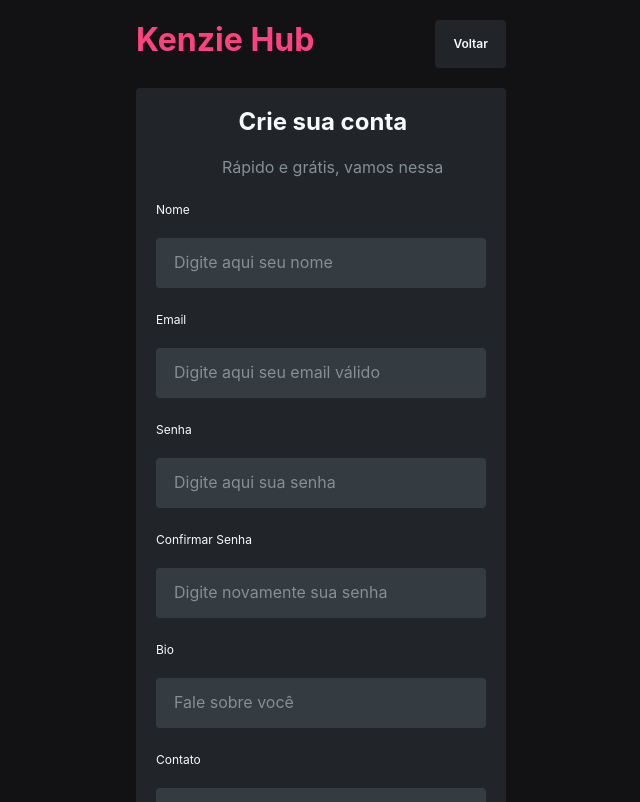
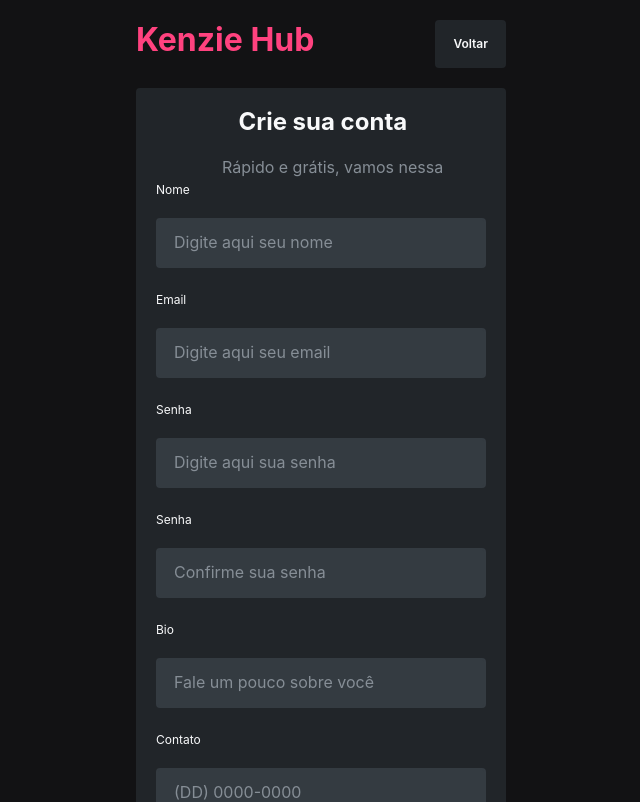
Before and after one commit to Malaiobol/react-kenzie-hub-Malaiobol, a React (Create React App) app in the folder entrega-s3/: page / in a window 1280 px wide. Shown: the top 802 px of the page, without its empty margins (376-1016 px from the left). Built offline with nearby package versions, Linux system fonts and the light colour scheme.

Commit message:
feat:fixed error messages

```diff
--- /dev/null
+++ b/entrega-s3/src/components/Input/index.jsx
@@ -0,0 +1,24 @@
+import { StyledFieldSet } from "./style";
+
+export const Input = ({
+  label,
+  type,
+  placeholder,
+  id,
+  register,
+  disabled,
+  error,
+}) => {
+  return (
+    <StyledFieldSet>
+      <label htmlFor={id}>{label}</label>
+      <input
+        type={type}
+        placeholder={placeholder}
+        {...register}
+        disabled={disabled}
+      />
+      {error}
+    </StyledFieldSet>
+  );
+};
--- /dev/null
+++ b/entrega-s3/src/components/Input/style.js
@@ -0,0 +1,30 @@
+import styled from "styled-components";
+
+export const StyledFieldSet = styled.div`
+  margin-bottom: 20px;
+
+  label {
+    font-weight: 400;
+    font-size: 0.75rem;
+    padding-top: 20px;
+  }
+
+  input {
+    margin-top: 20px;
+    background-color: var(--colorGrey2);
+    width: 330px;
+    height: 50px;
+
+    border: solid 2px var(--colorGrey2);
+    border-radius: 4px;
+    padding: 0px 16px;
+  }
+
+  input::placeholder {
+    color: var(--colorGrey1);
+
+    font-weight: 400;
+    font-size: 1rem;
+    line-height: 26px;
+  }
+`;
--- a/entrega-s3/src/pages/RegisterPage/index.jsx
+++ b/entrega-s3/src/pages/RegisterPage/index.jsx
@@ -6,6 +6,7 @@ import { Header } from "../../components/Header";
 import { useState } from "react";
 import { api } from "../../services/api";
 import { toast } from "react-toastify";
+import { Input } from "../../components/Input";
 
 export const RegisterForm = () => {
   const [loading, setLoading] = useState(false);
@@ -58,43 +59,62 @@ export const RegisterForm = () => {
             <p>Rápido e grátis, vamos nessa</p>
           </span>
         </div>
-        <label htmlFor="name">Nome</label>
-        <input
+
+        <Input
+          id="name"
+          label="Nome"
           type="text"
           placeholder="Digite aqui seu nome"
-          {...register("name")}
+          register={register("name")}
+          error={errors.name?.message && <small>{errors.name.message}</small>}
         />
-        {errors.name?.message && <p>{errors.name.message}</p>}
-        <label htmlFor="email">Email</label>
-        <input
+
+        <Input
+          id="email"
+          label="Email"
           type="email"
-          placeholder="Digite aqui seu email válido"
-          {...register("email")}
+          placeholder="Digite aqui seu email"
+          register={register("email")}
+          error={errors.email?.message && <small>{errors.email.message}</small>}
         />
-        {errors.email?.message && <p>{errors.email.message}</p>}
-        <label htmlFor="password">Senha</label>
-        <input
+
+        <Input
+          id="password"
+          label="Senha"
           type="password"
           placeholder="Digite aqui sua senha"
-          {...register("password")}
+          register={register("password")}
+          error={
+            errors.password?.message && <small>{errors.password.message}</small>
+          }
         />
-        {errors.password?.message && <p>{errors.password.message}</p>}
-        <label>Confirmar Senha</label>
-        <input
+
+        <Input
+          id="password"
+          label="Senha"
           type="password"
-          placeholder="Digite novamente sua senha"
-          {...register("password")}
+          placeholder="Confirme sua senha"
         />
-        <label htmlFor="bio">Bio</label>
-        <input type="text" placeholder="Fale sobre você" {...register("bio")} />
-        {errors.bio?.message && <p>{errors.bio.message}</p>}
-        <label htmlFor="contact">Contato</label>
-        <input
+        <Input
+          id="bio"
+          label="Bio"
+          type="text"
+          placeholder="Fale um pouco sobre você"
+          register={register("bio")}
+          error={errors.bio?.message && <small>{errors.bio.message}</small>}
+        />
+
+        <Input
+          id="contact"
+          label="Contato"
           type="text"
           placeholder="(DD) 0000-0000"
-          {...register("contact")}
+          register={register("contact")}
+          error={
+            errors.contact?.message && <small>{errors.contact.message}</small>
+          }
         />
-        {errors.contact?.message && <p>{errors.contact.message}</p>}
+
         <label htmlFor="course_module">Selecione o módulo</label>
         <select {...register("course_module")}>
           <option value="">Escolha o módulo</option>
@@ -102,7 +122,10 @@ export const RegisterForm = () => {
           <option value="Second">Segundo módulo</option>
           <option value="Third">Terceiro módulo</option>
         </select>
-        {errors.course_module?.message && <p>{errors.course_module.message}</p>}
+        {errors.course_module?.message && (
+          <small>{errors.course_module.message}</small>
+        )}
+
         <button type="submit" disabled={loading}>
           {loading ? "Cadastrando..." : "Cadastrar"}
         </button>
--- a/entrega-s3/src/pages/RegisterPage/style.js
+++ b/entrega-s3/src/pages/RegisterPage/style.js
@@ -10,10 +10,6 @@ export const StyledForm = styled.form`
 
   padding: 20px;
   margin-left: 40%;
-
-  div {
-    margin-bottom: 20px;
-  }
 
   div > h2 {
     margin-left: 25%;
@@ -34,37 +30,11 @@ export const StyledForm = styled.form`
     line-height: 22px;
   }
 
-  label {
-    font-weight: 400;
-    font-size: 0.75rem;
-    padding-top: 20px;
-  }
-
-  input {
-    margin-top: 20px;
-    margin-bottom: 20px;
-    background-color: var(--colorGrey2);
-    width: 330px;
-    height: 50px;
-
-    border: solid 2px var(--colorGrey2);
-    border-radius: 4px;
-    padding: 0px 16px;
-  }
-
-  p {
+  small {
     color: var(--colorNegative);
     margin-bottom: 20px;
 
     font-size: 1rem;
-  }
-
-  input::placeholder {
-    color: var(--colorGrey1);
-
-    font-weight: 400;
-    font-size: 1rem;
-    line-height: 26px;
   }
 
   select {
```
